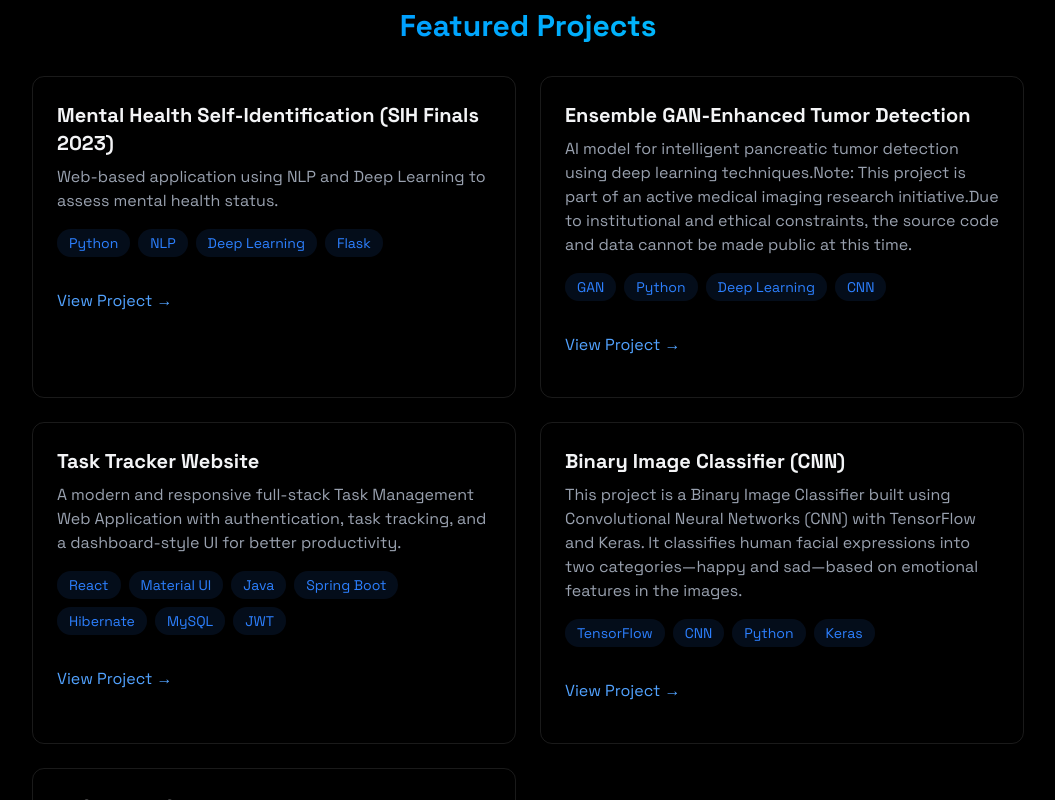
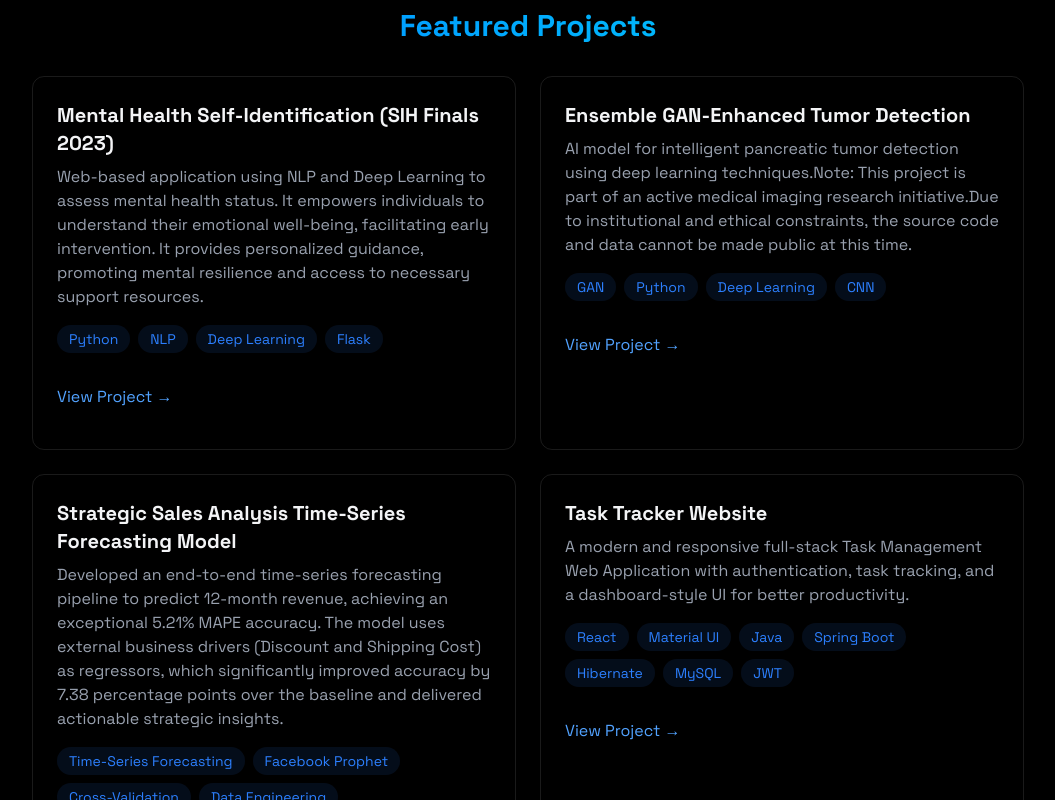
Before and after one commit to As377507/my-portfolio, a React (Vite) app: page / in a window 1280 px wide. Shown: the part 2000-2800 px from the top of the page, without its empty margins (112-1167 px from the left). Built offline with nearby package versions, Linux system fonts and the light colour scheme; the HTML template or start-up script is replaced by a standard one.

Commit message:
Fix : upgrade the npm & update my profile , projects etc.

```diff
--- a/src/components/sections/About.jsx
+++ b/src/components/sections/About.jsx
@@ -6,6 +6,7 @@ export const About = () => {
     "JavaScript",
     "HTML",
     "TailwindCSS",
+     "PowerBI",
   ];
 
   const backendSkills = ["Java","Spring Boot","Node.js", "Python", "MySQL", "Docker"];
--- a/src/components/sections/Home.jsx
+++ b/src/components/sections/Home.jsx
@@ -8,6 +8,14 @@ export const Home = () => {
     >
       <RevealOnScroll>
         <div className="text-center z-10 px-4">
+
+          {/* 👇 Profile Image */}
+          <img
+              src="/Akash Sen.png" // or from assets: `import profileImg from '../assets/Akash Sen.png'`
+              alt="Akash Sen"
+              className="w-32 h-32 md:w-40 md:h-40 rounded-full mx-auto mb-6 shadow-lg object-cover"
+          />
+
           <h1 className="text-5xl md:text-7xl font-bold mb-6 bg-gradient-to-r from-blue-500 to-cyan-400 bg-clip-text text-transparent leading-right">
             Hi, I'm Akash Sen
           </h1>
--- a/src/components/sections/Projects.jsx
+++ b/src/components/sections/Projects.jsx
@@ -4,38 +4,84 @@ export const Projects = () => {
   const projects = [
     {
       title: "Mental Health Self-Identification (SIH Finals 2023)",
-      description: "Web-based application using NLP and Deep Learning to assess mental health status.",
+      description:
+        "Web-based application using NLP and Deep Learning to assess mental health status. It empowers individuals to understand their emotional well-being, facilitating early intervention. It provides personalized guidance, promoting mental resilience and access to necessary support resources. ",
       techStack: ["Python", "NLP", "Deep Learning", "Flask"],
       githubLink: "https://github.com/As377507/SelfIdentifying-MentalHealth",
     },
     {
       title: "Ensemble GAN-Enhanced Tumor Detection",
-      description: "AI model for intelligent pancreatic tumor detection using deep learning techniques.Note: This project is part of an active medical imaging research initiative.Due to institutional and ethical constraints, the source code and data cannot be made public at this time.",
+      description:
+        "AI model for intelligent pancreatic tumor detection using deep learning techniques.Note: This project is part of an active medical imaging research initiative.Due to institutional and ethical constraints, the source code and data cannot be made public at this time.",
       techStack: ["GAN", "Python", "Deep Learning", "CNN"],
       githubLink: "https://github.com/As377507/",
     },
     {
+      title: "Strategic Sales Analysis Time-Series Forecasting Model",
+      description:
+        "Developed an end-to-end time-series forecasting pipeline to predict 12-month revenue, achieving an exceptional 5.21% MAPE accuracy. The model uses external business drivers (Discount and Shipping Cost) as regressors, which significantly improved accuracy by 7.38 percentage points over the baseline and delivered actionable strategic insights.",
+      techStack: [
+        "Time-Series Forecasting",
+        "Facebook Prophet",
+        "Cross-Validation",
+        "Data Engineering",
+        "Strategic Analysis",
+      ],
+      githubLink:
+        "https://github.com/As377507/Strategic-Sales-Analysis-Time-Series-Forecasting-Model",
+    },
+    {
       title: "Task Tracker Website",
-      description: "A modern and responsive full-stack Task Management Web Application with authentication, task tracking, and a dashboard-style UI for better productivity.",
-      techStack: ["React", "Material UI", "Java", "Spring Boot", "Hibernate", "MySQL", "JWT"],
-      githubLink: "https://github.com/As377507/task-tracker-website"
+      description:
+        "A modern and responsive full-stack Task Management Web Application with authentication, task tracking, and a dashboard-style UI for better productivity.",
+      techStack: [
+        "React",
+        "Material UI",
+        "Java",
+        "Spring Boot",
+        "Hibernate",
+        "MySQL",
+        "JWT",
+      ],
+      githubLink: "https://github.com/As377507/task-tracker-website",
+    },
+    {
+      title: "Global Superstore Profitability and Performance Analysis",
+      description:
+        "Developed an interactive and professional Power BI dashboard focusing on detailed profitability analysis for a global superstore chain. The solution utilizes DAX for calculating key metrics like Profit Margin and employs conditional formatting to instantly identify loss-making products and underperforming markets, guiding strategic interventions and improving operational efficiency.",
+      techStack: [
+        "Power BI",
+        "DAX",
+        "Data Visualization",
+        "Retail Analytics",
+        "KPIs",
+      ],
+      githubLink:
+        "https://github.com/As377507/Global-Superstore-Profitability-Analysis",
     },
     {
       title: "Binary Image Classifier (CNN)",
-      description: "This project is a Binary Image Classifier built using Convolutional Neural Networks (CNN) with TensorFlow and Keras. It classifies human facial expressions into two categories—happy and sad—based on emotional features in the images.",
+      description:
+        "This project is a Binary Image Classifier built using Convolutional Neural Networks (CNN) with TensorFlow and Keras. It classifies human facial expressions into two categories—happy and sad—based on emotional features in the images.",
       techStack: ["TensorFlow", "CNN", "Python", "Keras"],
-      githubLink: "https://github.com/As377507/Binary-Image-Classifier-using-CNN",
+      githubLink:
+        "https://github.com/As377507/Binary-Image-Classifier-using-CNN",
     },
     {
       title: "AI Content Structure Analyzer",
-      description: "Python-based analyzer that evaluates HTML/Markdown content structure and entity density to optimize readiness for Google AI-generated summaries.",
+      description:
+        "Python-based analyzer that evaluates HTML/Markdown content structure and entity density to optimize readiness for Google AI-generated summaries.",
       techStack: ["Python", "Flask", "spaCy", "NLP", "AI Scoring"],
-      githubLink: "https://github.com/As377507/serp-strategist-ai-summary-optimizer",
-    }
+      githubLink:
+        "https://github.com/As377507/serp-strategist-ai-summary-optimizer",
+    },
   ];
 
   return (
-    <section id="projects" className="min-h-screen flex items-center justify-center py-20">
+    <section
+      id="projects"
+      className="min-h-screen flex items-center justify-center py-20"
+    >
       <RevealOnScroll>
         <div className="max-w-5xl mx-auto px-4">
           <h2 className="text-3xl font-bold mb-8 bg-gradient-to-r from-blue-500 to-cyan-400 bg-clip-text text-transparent text-center">
```
Also changed, not shown: src/assets/Akash Sen.png (added), 1 other file (tests, documents, lock files or other folders).
